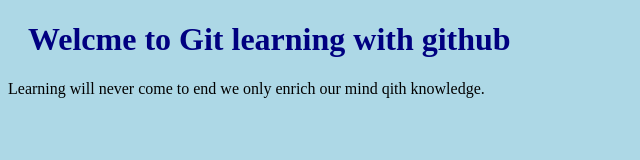
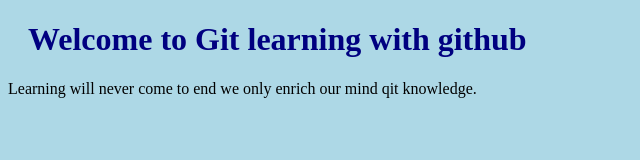
Before and after one commit to Ondimu254/hi, a plain HTML site: page index.html in a window 1280 px wide. Shown: the whole page, without its empty margins (0-640 px from the left). Drawn offline with Linux system fonts and the light colour scheme.

Commit message:
fix content

```diff
--- a/index.html
+++ b/index.html
@@ -7,9 +7,9 @@
 	<link rel="stylesheet" href="main.css">
 </head>
 <body>
-	<h1>Welcme to Git learning with github</h1>
+	<h1>Welcome to Git learning with github</h1>
 	<p>
-		Learning will never come to end we only enrich our mind qith knowledge.
+		Learning will never come to end we only enrich our mind qit knowledge.
 	</p>
 
 </body>
```
